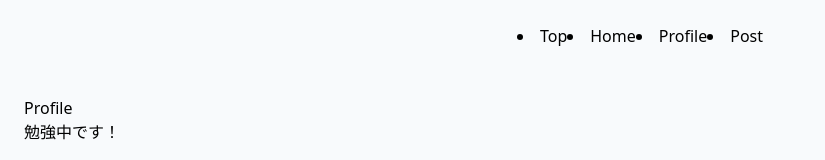
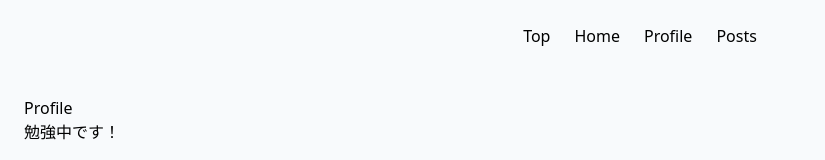
Before and after one commit to yuckey1123/yuckey-my-page, a Next.js app in the folder app/: page /profile in a window 1280 px wide. Shown: the top 160 px of the page, without its empty margins (0-825 px from the left). Built offline with nearby package versions, Linux system fonts and the light colour scheme.

Commit message:
feat: Refactor header component to use dynamic navigation items

```diff
--- a/app/src/app/components/layouts/Header.tsx
+++ b/app/src/app/components/layouts/Header.tsx
@@ -2,20 +2,22 @@ import Link from "next/link";
 import React from "react";
 
 const Header: React.FC = () => {
+  const navItems = [
+    { href: "/", label: "Top" },
+    { href: "/home", label: "Home" },
+    { href: "/profile", label: "Profile" },
+    { href: "/posts", label: "Posts" },
+  ];
+
   return (
-    <header className="flex justify-center bg-slate-50 p-6">
-      <li>
-        <Link href="/">Top</Link>
-      </li>
-      <li>
-        <Link href="/home">Home</Link>
-      </li>
-      <li>
-        <Link href="/profile">Profile</Link>
-      </li>
-      <li>
-        <Link href="/posts">Post</Link>
-      </li>
+    <header className="bg-slate-50 p-6">
+      <ul className="flex justify-center space-x-6">
+        {navItems.map((item) => (
+          <li key={item.href}>
+            <Link href={item.href}>{item.label}</Link>
+          </li>
+        ))}
+      </ul>
     </header>
   );
 };
```
